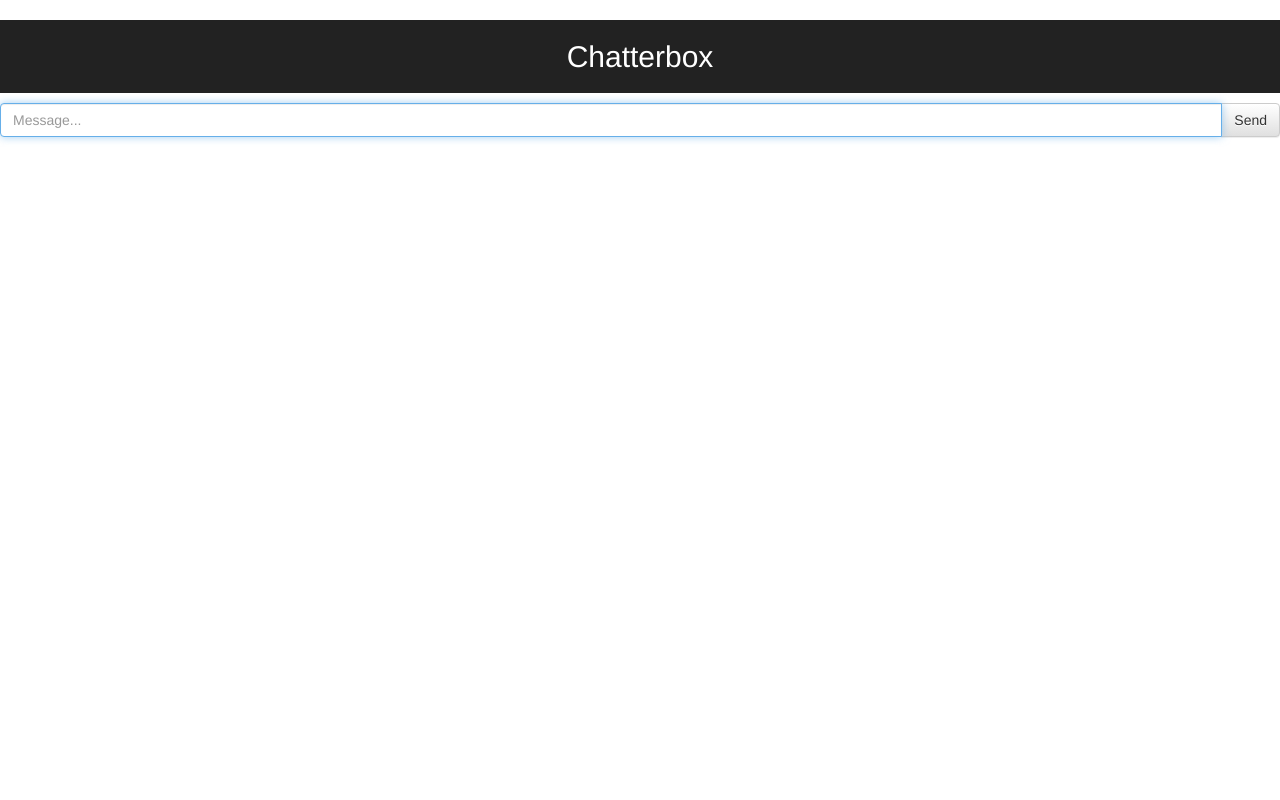
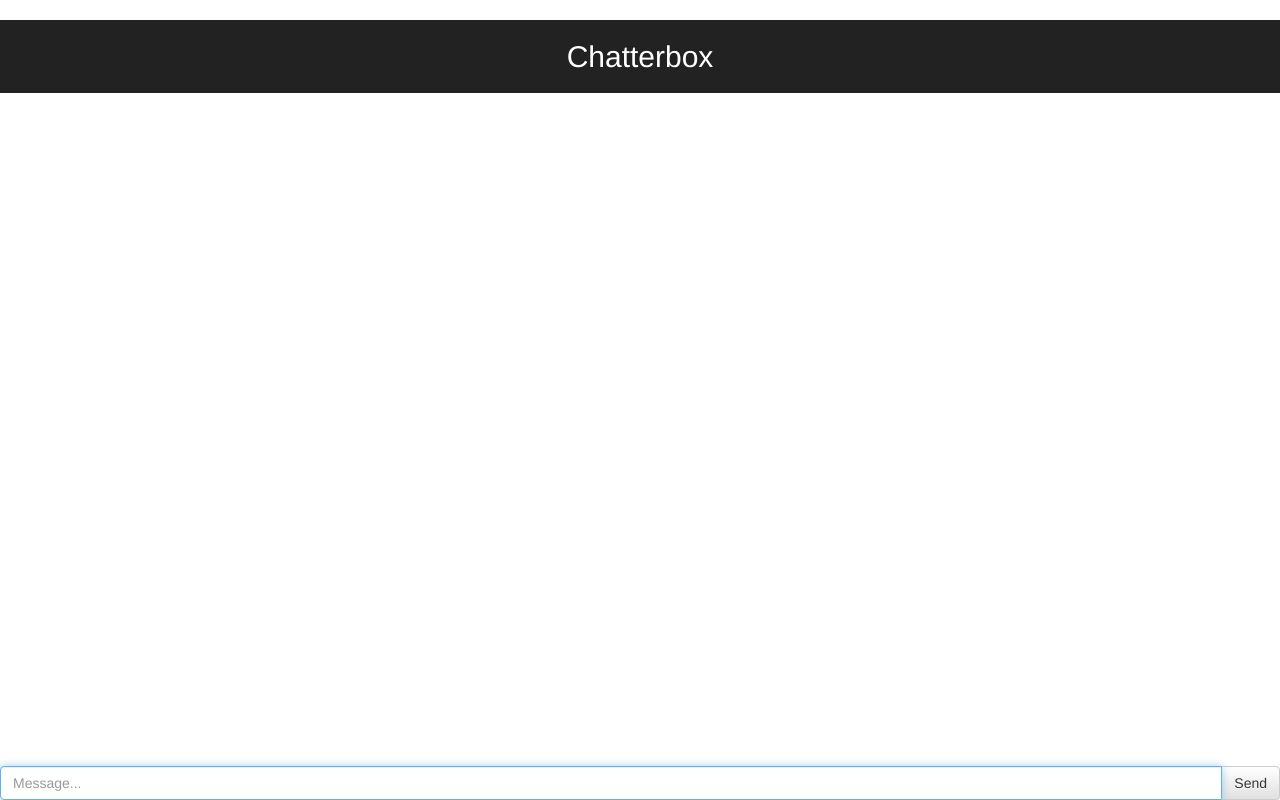
Before and after one commit to sauvala/chatterbox, a React app: page / in a window 1280 px wide. Built offline with nearby package versions, Linux system fonts and the light colour scheme.

Commit message:
Moved the message send controls to the bottom of the page.

```diff
--- a/src/App.css
+++ b/src/App.css
@@ -1,10 +1,7 @@
-.App {
-  text-align: center;
-}
-
 .App-header {
   background-color: #222;
   color: white;
+  text-align: center;
 }
 
 h2 {
--- a/src/App.js
+++ b/src/App.js
@@ -1,6 +1,7 @@
 import React, { Component } from 'react';
 import Messages from './Messages.js';
 import SendMessages from './SendMessages';
+import MessagesViewSpace from './MessagesViewSpace';
 import './App.css';
 
 class App extends Component {
@@ -21,6 +22,7 @@ class App extends Component {
           <h2>Chatterbox</h2>
         </div>
         <Messages messages={this.state.messages} />
+        <MessagesViewSpace />
         <SendMessages onSendMessage={this.onSendMessage} />
       </div>
     );
--- a/src/Messages.css
+++ b/src/Messages.css
@@ -2,3 +2,7 @@ ul {
   list-style-type: none;
   text-align: left;
 }
+
+ul:last-child {
+  bottom: 100px;
+}
--- /dev/null
+++ b/src/MessagesViewSpace.css
@@ -0,0 +1,3 @@
+.message-view-space {
+    margin-bottom: 40px;
+}
--- /dev/null
+++ b/src/MessagesViewSpace.js
@@ -0,0 +1,12 @@
+import React, { Component } from 'react';
+import './MessagesViewSpace.css';
+
+class MessagesViewSpace extends Component {
+    render() {
+        return(
+            <div className="message-view-space" />
+        );
+    }
+}
+
+export default MessagesViewSpace;
--- /dev/null
+++ b/src/SendMessages.css
@@ -0,0 +1,5 @@
+footer {
+    position: fixed;
+    bottom: 0;
+    height: 34px;
+}
--- a/src/SendMessages.js
+++ b/src/SendMessages.js
@@ -1,5 +1,6 @@
 import React, { Component } from 'react';
 import { FormGroup, FormControl, InputGroup, Button } from 'react-bootstrap';
+import './SendMessages.css';
 
 class SendMessages extends Component {
     constructor(props) {
@@ -43,13 +44,15 @@ class SendMessages extends Component {
         </InputGroup.Button>;
 
         return (
-            <FormGroup controlId="formInlineName"
+            <footer>
+                <FormGroup
                     onSubmit={event => event.preventDefault()}>
                     <InputGroup>
                         {messageField}
                         {sendMessageButton}
                     </InputGroup>
                 </FormGroup>
+            </footer>
         );
     }
 }
```
Also changed, not shown: 1 other file (tests, documents, lock files or other folders). Lines whose indentation alone changed are shown as unchanged.
